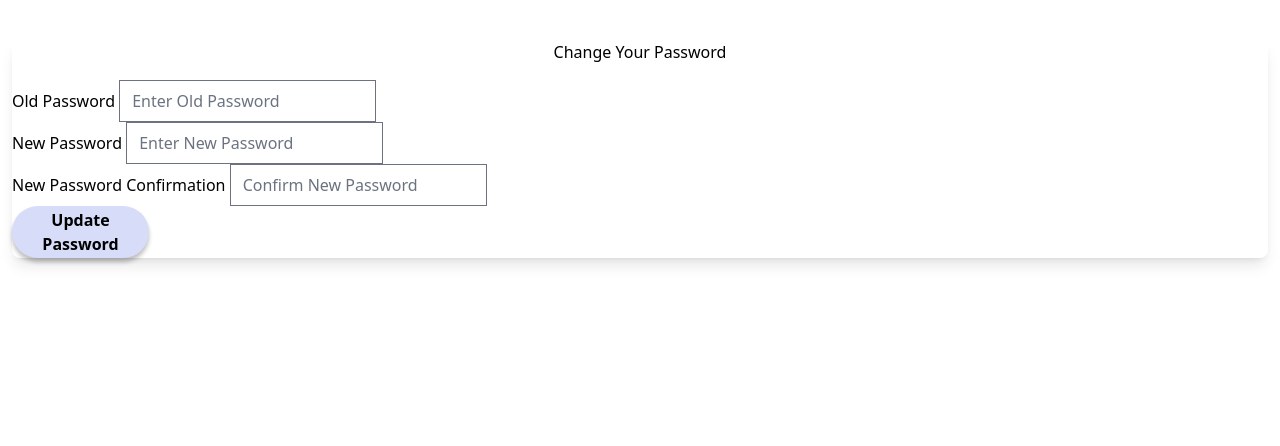
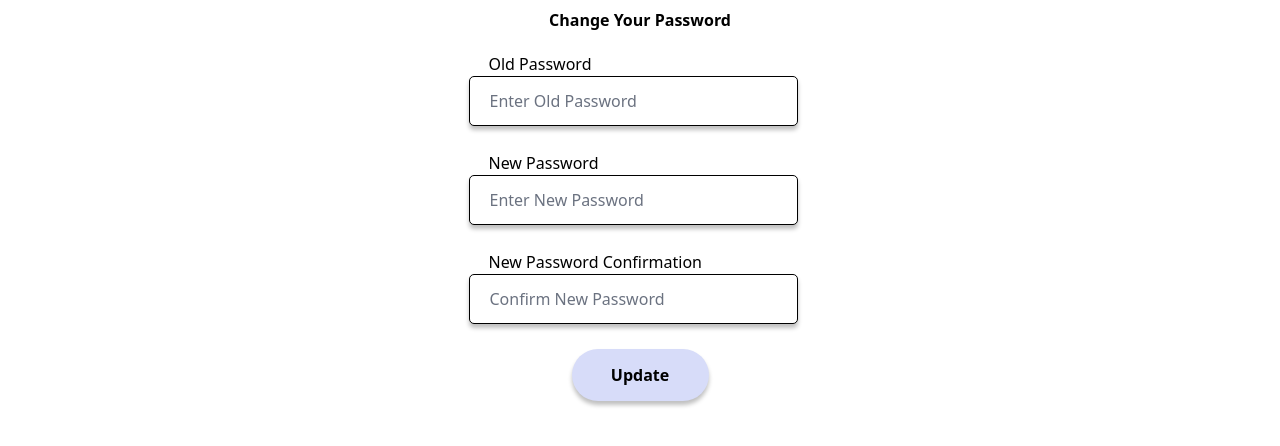
Before and after one commit to jamiepantling/fridgy, a Django app: page /password-change/ in a window 1280 px wide. Shown: the part 53-499 px from the top of the page. Run offline with Django 4.2, Linux system fonts and the light colour scheme; the visitor is signed in with stand-in values (Sample User, id 1); some libraries are stand-ins or nearby versions; some web fonts are replaced.

Commit message:
style password change

```diff
--- a/app/static/css/style.css
+++ b/app/static/css/style.css
@@ -111,6 +111,14 @@ hr {
     font-size: 24px;
 }
 
+.rectangle-input {
+    width: 329px;
+    height: 50px;
+    border-radius: 5px;
+    box-shadow: 0 4px 4px 0 rgba(0, 0, 0, 0.25);
+    border: solid 1px #000;
+    margin-bottom: 25px;
+}
 
 
 .food-list-header {
--- a/app/templates/registration/change_password.html
+++ b/app/templates/registration/change_password.html
@@ -1,14 +1,10 @@
-{% extends 'base.html' %}
-{% block content %}
+{% extends 'base.html' %} {% block content %}
 
-<div class="form-content my-3 p-3">
-    <div class="container">
-        <div class="row justify-content-center">
-            <div class="col-lg-5">
-                    <div class="card shadow-lg border-0 rounded-lg mt-0 mb-3">
-                        <div class="card-header justify-content-center">
-                          <h3 class="font-weight-light my-4 text-center">Change Your Password</h3>
+<div class="edit-profile-container mx-auto items-center flex flex-col">
+  <div class="">
+    <h5 class="text-center font-bold mb-5">Change Your Password</h5>
   </div>
+
   {% if form.errors %}
   <div class="alert alert-danger alert-dismissible" role="alert">
     <div id="form_errors">
@@ -16,62 +12,50 @@
       <strong>{{ value }}</strong>
       {% endfor %}
     </div>
-                                <button type="button" class="close" data-dismiss="alert" aria-label="Close">
+    <button type="btn" class="close" data-dismiss="alert" aria-label="Close">
       <span aria-hidden="true">&times;</span>
     </button>
   </div>
   {% endif %}
 
-                        <div class="card-body">
   <form method="POST">
     {% csrf_token %}
-                                <div class="form-row">
-                                    <div class="col-md-10 offset-md-1">
-                                        <div class="form-group">
-                                            <label class="small mb-1" for="id_old_password">Old Password</label>
-                                            <input type="password" name="old_password" autocomplete="new-password"
-                                                   class="form-control" required id="id_old_password"
-                                                   placeholder="Enter Old Password"/>
-                                            <span>
-                                            </span>
-                                        </div>
-                                    </div>
-                                </div>
-                                <div class="form-row">
-                                    <div class="col-md-10 offset-md-1">
-                                        <div class="form-group">
-                                            <label class="small mb-1" for="id_new_password1">New Password</label>
-                                            <input type="password" name="new_password1" autocomplete="new-password"
-                                                   class="form-control" required id="id_new_password1"
-                                                   placeholder="Enter New Password"/>
-                                            <span>
-                                            </span>
-                                        </div>
-                                    </div>
-                                </div>
-                                <div class="form-row">
-                                    <div class="col-md-10 offset-md-1">
-                                        <div class="form-group">
-                                            <label class="small mb-1" for="id_new_password2">New Password Confirmation</label>
-                                            <input type="password" name="new_password2" autocomplete="new-password"
-                                                   required id="id_new_password2" class="form-control"
-                                                   placeholder="Confirm New Password"/>
-                                        </div>
-                                    </div>
-                                </div>
-                                <div class="form-row">
-                                    <div class="col-md-10 offset-md-1">
-                                        <div class="form-group mt-0 mb-1">
-                                            <button type="submit" class="col-md-12 btn btn-dark" id="reset">Update Password</button>
-                                        </div>
-                                    </div>
+    <label class="" for="id_old_password"><span class="ml-5">Old Password</span></label>
+    <input
+      type="password"
+      name="old_password"
+      autocomplete="new-password"
+      class="rectangle-input pl-5"
+      required
+      id="id_old_password"
+      placeholder="Enter Old Password"
+    />
+
+    <label class="" for="id_new_password1"><span class="ml-5">New Password</span></label>
+    <input
+      type="password"
+      name="new_password1"
+      autocomplete="new-password"
+      class="rectangle-input pl-5"
+      required
+      id="id_new_password1"
+      placeholder="Enter New Password"
+    />
+
+    <label class="" for="id_new_password2"><span class="ml-5">New Password Confirmation</span></label>
+    <input
+      type="password"
+      name="new_password2"
+      autocomplete="new-password"
+      required
+      id="id_new_password2"
+      class="rectangle-input pl-5"
+      placeholder="Confirm New Password"
+    />
+<div class="text-center">
+    <button type="submit" class="btn" id="reset">Update</button>
 </div>
   </form>
 </div>
-                    </div>
-            </div>
-        </div>
-    </div>
-</div>
 
 {% endblock %}
--- a/theme/static/css/dist/styles.css
+++ b/theme/static/css/dist/styles.css
@@ -787,6 +787,22 @@ select {
   margin-top: 0.5rem;
 }
 
+.ml-4 {
+  margin-left: 1rem;
+}
+
+.ml-5 {
+  margin-left: 1.25rem;
+}
+
+.ml-6 {
+  margin-left: 1.5rem;
+}
+
+.ml-7 {
+  margin-left: 1.75rem;
+}
+
 .block {
   display: block;
 }
@@ -933,6 +949,10 @@ select {
   margin-left: calc(0.75rem * calc(1 - var(--tw-space-x-reverse)));
 }
 
+.place-self-center {
+  place-self: center;
+}
+
 .self-center {
   align-self: center;
 }
@@ -1044,6 +1064,14 @@ select {
 
 .pb-10 {
   padding-bottom: 2.5rem;
+}
+
+.pl-4 {
+  padding-left: 1rem;
+}
+
+.pl-5 {
+  padding-left: 1.25rem;
 }
 
 .text-center {
```
Lines whose indentation alone changed are shown as unchanged.
